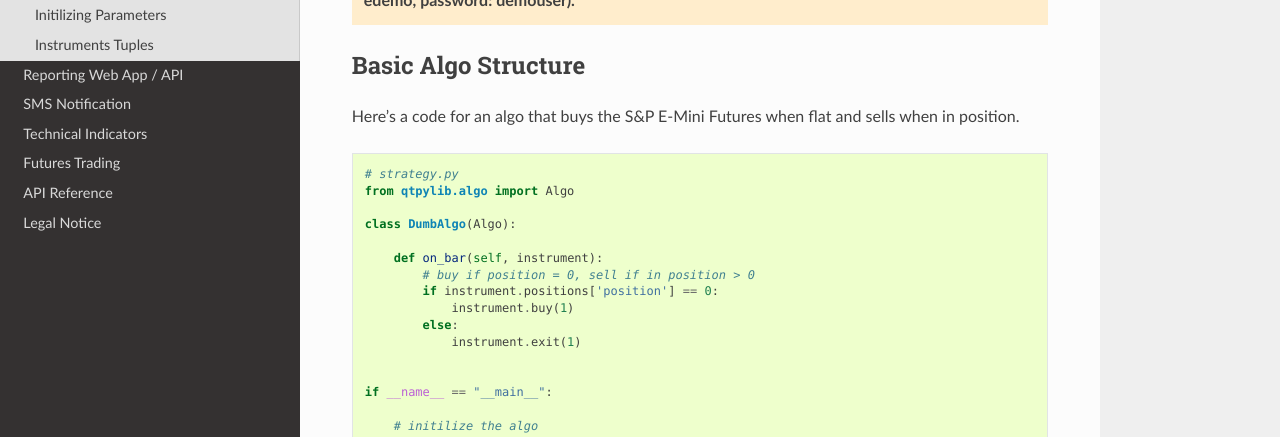
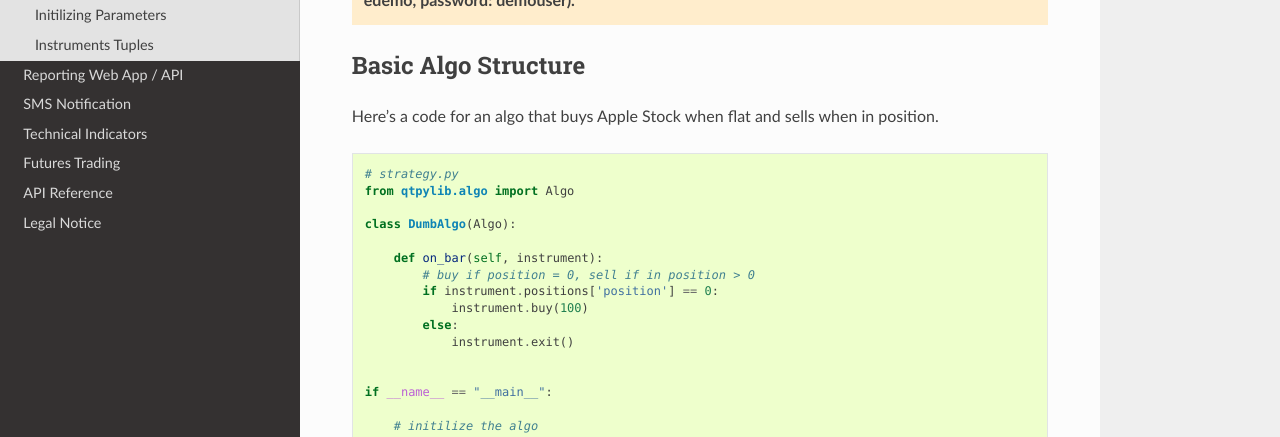
Before and after one commit to ranaroussi/qtpylib, a Sphinx documentation site: the page built from docs/source/algo.rst, in a window 1280 px wide and 900 px high. Shown: the part 428-865 px from the top of the window. Built offline with Sphinx 7.4.7 and the Read the Docs theme 2.0.0, drawn with Linux system fonts in a browser that asks for light colours.

Commit message:
minor fix of doc description

```diff
--- a/docs/source/algo.rst
+++ b/docs/source/algo.rst
@@ -22,7 +22,7 @@ function from your code.
 Basic Algo Structure
 --------------------
 
-Here's a code for an algo that buys the S&P E-Mini Futures when flat
+Here's a code for an algo that buys Apple Stock when flat
 and sells when in position.
 
 .. code:: python
@@ -35,9 +35,9 @@ and sells when in position.
         def on_bar(self, instrument):
             # buy if position = 0, sell if in position > 0
             if instrument.positions['position'] == 0:
-                instrument.buy(1)
+                instrument.buy(100)
             else:
-                instrument.exit(1)
+                instrument.exit()
 
 
     if __name__ == "__main__":
```
